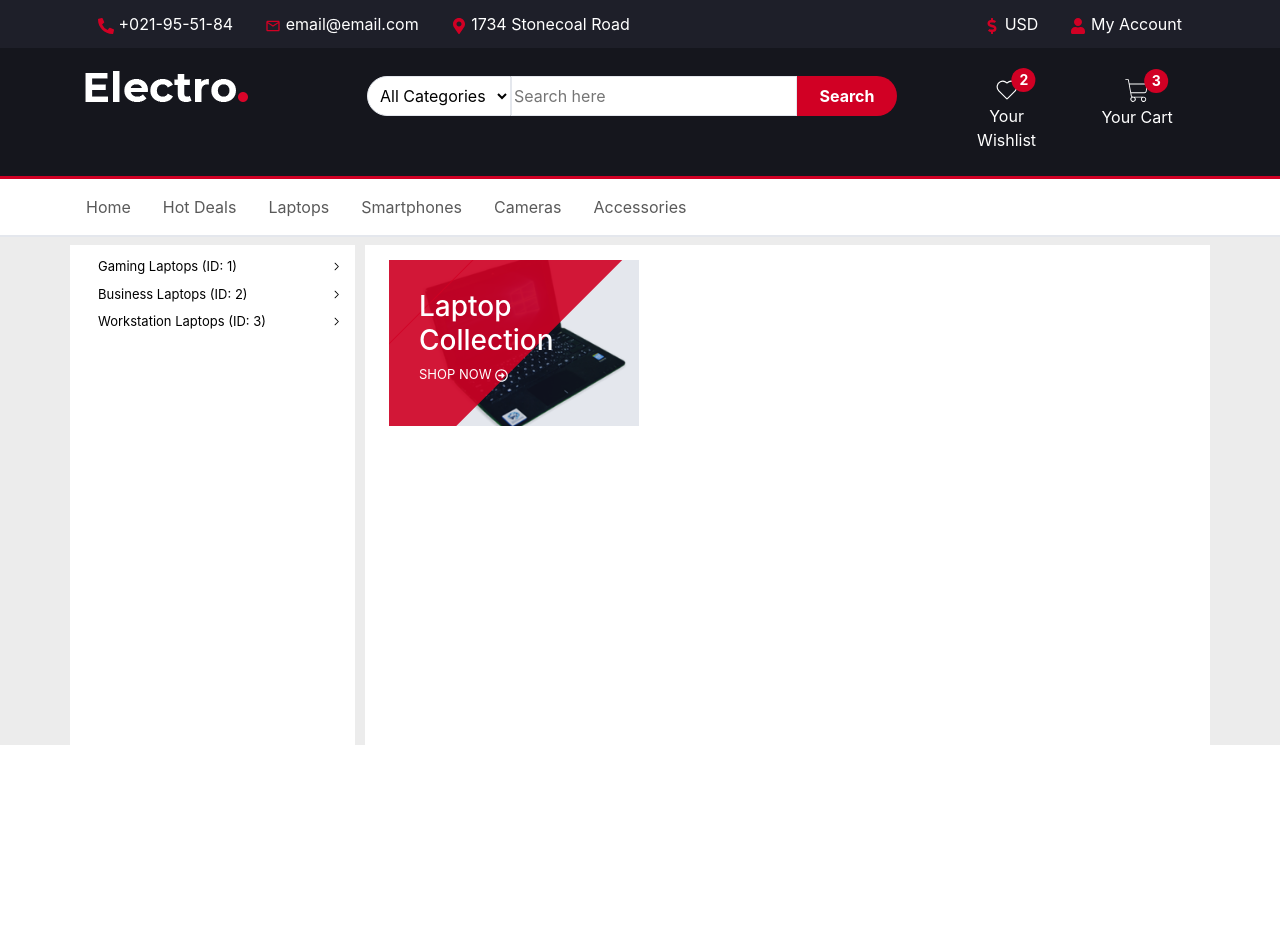
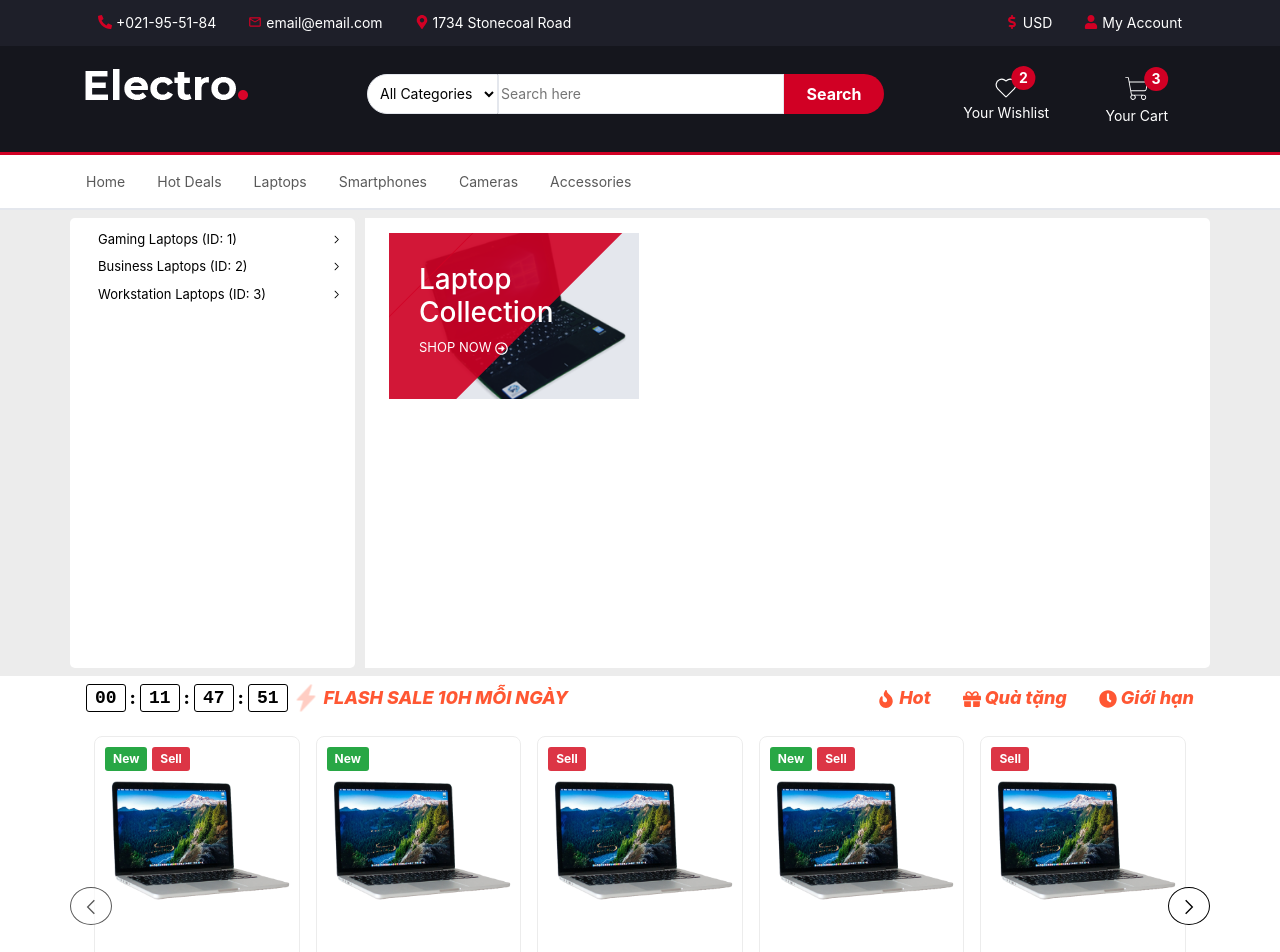
Before and after one commit to quy12022002/QUY-Shop, a React (Vite) app: page / in a window 1280 px wide. Shown: the top 952 px of the page. Before the commit the page ends 800 px from the top, so only its background shows below. Built offline with nearby package versions, Linux system fonts and the light colour scheme.

Commit message:
feat: add HotDeals.tsx

```diff
--- a/src/App.scss
+++ b/src/App.scss
@@ -9,13 +9,14 @@ body {
   font-family: "Inter", sans-serif !important;
   font-weight: 400 !important;
   color: #333 !important;
+  font-size: 14px !important;
 
   /* Header */
   header {
     #top-header {
       background-color: #1e1f29;
 
-      a {
+      .nav-link {
         text-decoration: none;
         color: #fff;
 
@@ -25,6 +26,7 @@ body {
 
         .icon-top-header {
           color: #d10024;
+          margin-bottom: 5px;
         }
       }
 
@@ -122,6 +124,10 @@ body {
 
             .icon-yourcard {
               font-size: 1.75rem;
+            }
+
+            span {
+              font-size: 14px;
             }
 
             .qty {
@@ -354,15 +360,16 @@ body {
     }
   }
 
-  /**/
+  /* Category */
   .category-container {
-    min-height: 400px;
+    min-height: 450px;
     background-color: #ececec;
     font-size: 13px !important;
 
     .category-top {
       background-color: #fff;
-      min-height: 400px;
+      min-height: 450px;
+      border-radius: 5px;
       padding: 0;
       .nav {
         .col-nav-item {
@@ -405,7 +412,8 @@ body {
     .categoryinfo-container {
       background-color: #fff;
       border-left: 10px solid #ececec;
-      min-height: 500px;
+      min-height: 450px;
+      border-radius: 5px;
       .nav {
         h5 {
           color: #d10024;
@@ -422,6 +430,114 @@ body {
     }
   }
 
+  /* Hot Deals */
+
+  #hot-deals {
+    .hot-deals {
+      .tab-countdown {
+        .time-box {
+          background-color: #fff;
+          color: #000;
+          font-family: monospace;
+          font-weight: 800;
+          font-size: 18px;
+          line-height: 22px;
+          padding: 2px 8px;
+          border-radius: 3px;
+          user-select: none;
+          border: 1px solid #000;
+        }
+
+        .colon {
+          color: #000;
+          font-weight: 800;
+          font-size: 18px;
+          line-height: 22px;
+          margin: 0 4px;
+          user-select: none;
+        }
+      }
+
+      .flash-sale-container {
+        font-style: italic;
+        font-weight: 800;
+        font-size: 18px;
+        line-height: 22px;
+        color: #ff5733;
+        user-select: none;
+
+        .lightning-icon {
+          width: 20px;
+          height: 20px;
+          margin-right: 4px;
+          animation: blink 1s infinite;
+
+          @keyframes blink {
+            0%,
+            100% {
+              opacity: 1;
+              transform: scale(1);
+            }
+            50% {
+              opacity: 0;
+              transform: scale(1.5);
+            }
+          }
+        }
+
+        .flash-text {
+          font-style: italic;
+          font-weight: 800;
+          text-transform: uppercase;
+        }
+      }
+
+      .list-hot-deals {
+        padding: 1rem;
+
+        .btn-prev,
+        .btn-next {
+          border-radius: 50%;
+          z-index: 3;
+          border: 1px solid #000;
+          background-color: #fff;
+          color: #000;
+        }
+
+        .product-card {
+          border-radius: 8px;
+          border: 1px solid #ececec;
+
+          .product-tags {
+            position: absolute;
+            top: 10px;
+            left: 10px;
+            display: flex;
+            gap: 5px;
+
+            .product-tag {
+              padding: 3px 8px;
+              border-radius: 3px;
+              font-size: 12px;
+              font-weight: bold;
+              color: white;
+
+              &.new-tag {
+                background-color: #28a745;
+              }
+              &.sell-tag {
+                background-color: #dc3545;
+              }
+            }
+            .text-warning {
+              color: #ffc107 !important;
+            }
+          }
+        }
+      }
+    }
+  }
+
   /* Bottom navbar*/
   .bottom-navbar-container {
     display: none;
--- a/src/App.tsx
+++ b/src/App.tsx
@@ -2,15 +2,18 @@ import "./App.scss";
 import Header from "./components/layouts/Header";
 import BottomNavbar from "./components/layouts/BottomNavbar";
 import Category from "./components/layouts/Category";
+import HotDeals from "./components/layouts/HotDeals";
 
 function App() {
   return (
     <div className="app-container">
       <Header />
-      <div className="category-container pt-2">
+      <div className="category-container py-2">
         <Category />
       </div>
-
+      <div id="hot-deals" className="section">
+        <HotDeals />
+      </div>
       <div className="bottom-navbar-container">
         <BottomNavbar />
       </div>
--- a/src/components/layouts/Category.tsx
+++ b/src/components/layouts/Category.tsx
@@ -1,6 +1,5 @@
 import React, { useState } from "react";
-import { Container, Row, Col, Navbar, Nav } from "react-bootstrap";
-import { DiVim } from "react-icons/di";
+import { Container, Row, Col, Nav } from "react-bootstrap";
 import { GoChevronRight } from "react-icons/go";
 import Collections from "./Collections";
 
--- a/src/components/layouts/Header.tsx
+++ b/src/components/layouts/Header.tsx
@@ -28,7 +28,7 @@ const Header = () => {
         <div id="top-header" className="py-1">
           <Container>
             <Nav className="d-flex justify-content-between">
-              <div className="d-flex">
+              <div className="d-flex align-items-center">
                 <Nav.Link href="#home">
                   <FaPhoneAlt className="icon-top-header" /> +021-95-51-84
                 </Nav.Link>
@@ -40,7 +40,7 @@ const Header = () => {
                   Road
                 </Nav.Link>
               </div>
-              <div className="d-flex">
+              <div className="d-flex align-items-center">
                 <Nav.Link href="#home">
                   <FaDollarSign className="icon-top-header" /> USD
                 </Nav.Link>
--- /dev/null
+++ b/src/components/layouts/HotDeals.tsx
@@ -0,0 +1,200 @@
+import React, { useState } from "react";
+import { Button, Card, CardGroup, Col, Container, Row } from "react-bootstrap";
+import { BsFillLightningChargeFill } from "react-icons/bs";
+import { FaClock, FaFire, FaGift } from "react-icons/fa";
+import { GrNext, GrPrevious } from "react-icons/gr";
+
+const HotDeals = () => {
+  const [currentIndex, setCurrentIndex] = useState(0);
+
+  // Danh sách sản phẩm
+  const products = [
+    {
+      id: 1,
+      name: "PRODUCT NAME 1",
+      price: "1500700",
+      originalPrice: "$990.00",
+      image: "src/assets/product01.png",
+      tags: ["New", "Sell"],
+    },
+    {
+      id: 2,
+      name: "PRODUCT NAME 2",
+      price: "$880.00",
+      originalPrice: "$950.00",
+      image: "src/assets/product01.png",
+      tags: ["New"],
+    },
+    {
+      id: 3,
+      name: "PRODUCT NAME 3",
+      price: "$780.00",
+      originalPrice: "$890.00",
+      image: "src/assets/product01.png",
+      tags: ["Sell"],
+    },
+    {
+      id: 4,
+      name: "PRODUCT NAME 4",
+      price: "$680.00",
+      originalPrice: "$790.00",
+      image: "src/assets/product01.png",
+      tags: ["New", "Sell"],
+    },
+    {
+      id: 5,
+      name: "PRODUCT NAME 5",
+      price: "$580.00",
+      originalPrice: "$690.00",
+      image: "src/assets/product01.png",
+      tags: ["Sell"],
+    },
+    {
+      id: 6,
+      name: "PRODUCT NAME 6",
+      price: "$480.00",
+      originalPrice: "$590.00",
+      image: "src/assets/product01.png",
+      tags: ["New"],
+    },
+    {
+      id: 7,
+      name: "PRODUCT NAME 6",
+      price: "$480.00",
+      originalPrice: "$590.00",
+      image: "src/assets/product01.png",
+      tags: ["New"],
+    },
+    {
+      id: 8,
+      name: "PRODUCT NAME 6",
+      price: "$480.00",
+      originalPrice: "$590.00",
+      image: "src/assets/product01.png",
+      tags: ["New"],
+    },
+    {
+      id: 9,
+      name: "PRODUCT NAME 6",
+      price: "$480.00",
+      originalPrice: "$590.00",
+      image: "src/assets/product01.png",
+      tags: [""],
+    },
+  ];
+
+  // Hiển thị 4 sản phẩm tại một thời điểm
+  const visibleProducts = products.slice(currentIndex, currentIndex + 5);
+
+  const handlePrev = () => {
+    if (currentIndex > 0) {
+      setCurrentIndex(currentIndex - 1);
+    }
+  };
+
+  const handleNext = () => {
+    if (currentIndex + 5 < products.length) {
+      setCurrentIndex(currentIndex + 1);
+    }
+  };
+
+  return (
+    <Container className="p-0">
+      <Row className="hot-deals m-0">
+        <Col
+          xs="auto"
+          className="d-flex align-items-center hot-deals-countdown ps-3 pe-0 col-12 py-2"
+        >
+          <div className="tab-countdown d-flex align-items-center">
+            <div className="time-box">00</div>
+            <div className="colon">:</div>
+            <div className="time-box">11</div>
+            <div className="colon">:</div>
+            <div className="time-box">47</div>
+            <div className="colon">:</div>
+            <div className="time-box">51</div>
+          </div>
+
+          <div className="flash-sale-container d-flex align-items-center justify-content-between w-100 ms-2">
+            <div className="flash-sale-main d-flex align-items-center">
+              <BsFillLightningChargeFill className="lightning-icon" />
+              <span className="flash-text ms-1">FLASH SALE 10H MỖI NGÀY</span>
+            </div>
+
+            <div className="flash-sale-icons d-flex">
+              <div className="icon-item mx-3">
+                <FaFire className="icon me-1" />
+                <span className="icon-text">Hot</span>
+              </div>
+              <div className="icon-item mx-3">
+                <FaGift className="icon me-1" />
+                <span className="icon-text">Quà tặng</span>
+              </div>
+              <div className="icon-item mx-3">
+                <FaClock className="icon me-1" />
+                <span className="icon-text">Giới hạn</span>
+              </div>
+            </div>
+          </div>
+        </Col>
+        <Col className="col-12 list-hot-deals position-relative">
+          {/* Nút điều hướng */}
+          <Button
+            className="position-absolute start-0 top-50 translate-middle-y btn-prev"
+            onClick={handlePrev}
+            disabled={currentIndex === 0}
+          >
+            <GrPrevious />
+          </Button>
+
+          <CardGroup>
+            {visibleProducts.map((product) => (
+              <Card key={product.id} className="product-card mx-2">
+                <div className="position-relative">
+                  <Card.Img
+                    variant="top"
+                    src={product.image}
+                    className="card-img-top"
+                  />
+                  <div className="product-tags">
+                    {product.tags.includes("New") && (
+                      <span className="product-tag new-tag">New</span>
+                    )}
+                    {product.tags.includes("Sell") && (
+                      <span className="product-tag sell-tag">Sell</span>
+                    )}
+                  </div>
+                </div>
+                <Card.Body>
+                  <Card.Title>{product.name}</Card.Title>
+                  <Card.Text>
+                    <span className="text-muted text-decoration-line-through pe-2">
+                      {product.originalPrice} ₫
+                    </span>
+                    <span className="text-danger">{product.price} ₫ </span>
+                    <div className="product-rating mt-1">
+                      <span className="text-warning small">0.0 ★</span>
+                      <span className="text-muted small ms-2">
+                        (0 đánh giá)
+                      </span>
+                    </div>
+                  </Card.Text>
+                </Card.Body>
+              </Card>
+            ))}
+          </CardGroup>
+
+          <Button
+            className="position-absolute end-0 top-50 translate-middle-y btn-prev"
+            onClick={handleNext}
+            disabled={currentIndex + 5 >= products.length}
+          >
+            <GrNext />
+          </Button>
+        </Col>
+      </Row>
+    </Container>
+  );
+};
+
+export default HotDeals;
```
